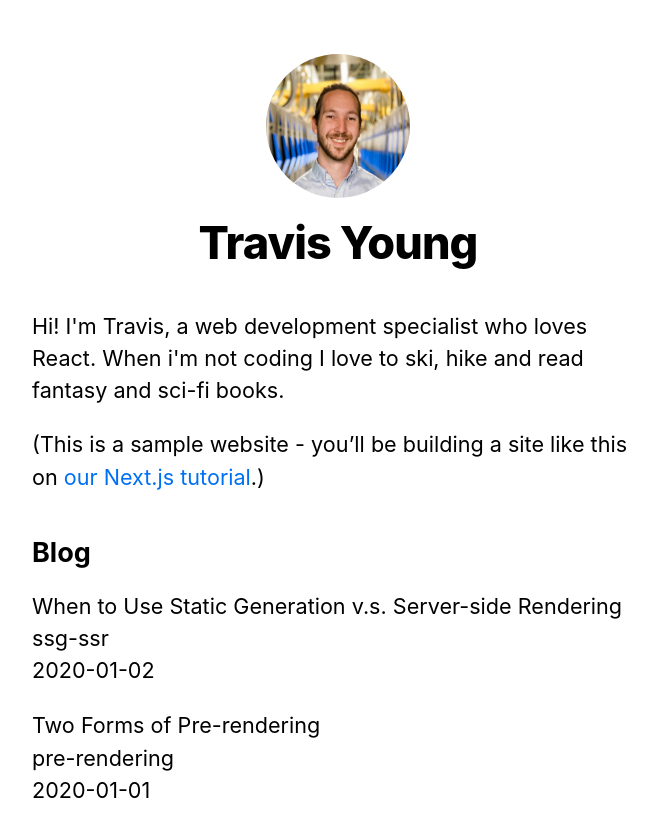
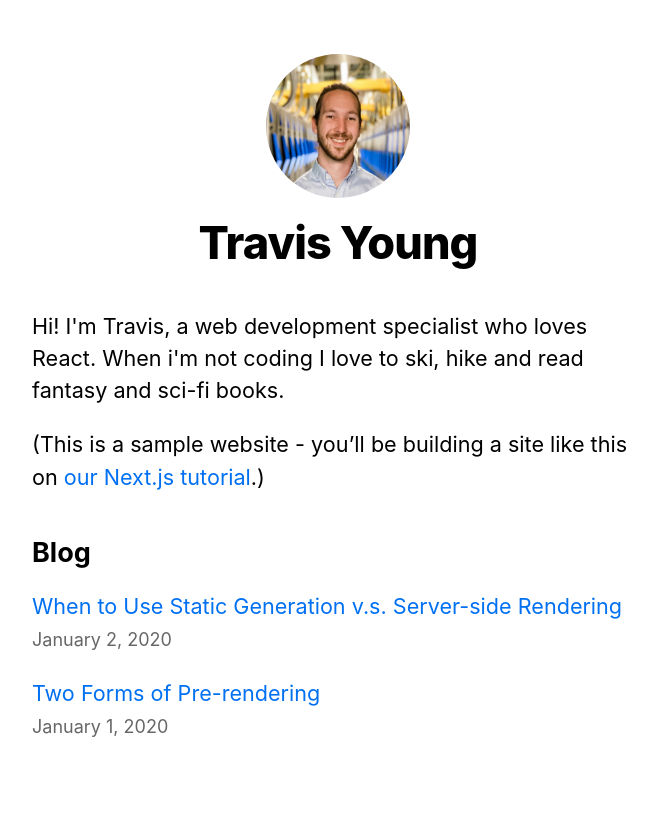
Before and after one commit to tyoung31/nextjs-blog, a Next.js app: page / in a window 1280 px wide. Shown: the top 836 px of the page, without its empty margins (302-959 px from the left). Built offline with nearby package versions, Linux system fonts and the light colour scheme.

Commit message:
created api route

```diff
--- /dev/null
+++ b/pages/api/hello.js
@@ -0,0 +1,3 @@
+export default function handler(req, res) {
+  res.status(200).json({ text: "Hello" });
+}
--- a/pages/index.js
+++ b/pages/index.js
@@ -2,6 +2,8 @@ import Head from "next/head";
 import Layout, { siteTitle } from "../components/layout";
 import utilStyles from "../styles/utils.module.css";
 import { getSortedPostsData } from "../lib/posts";
+import Link from "next/link";
+import Date from "../components/date";
 
 export async function getStaticProps() {
   const allPostsData = getSortedPostsData();
@@ -33,11 +35,13 @@ export default function Home({ allPostsData }) {
         <ul className={utilStyles.list}>
           {allPostsData.map(({ id, date, title }) => (
             <li className={utilStyles.listItem} key={id}>
-              {title}
+              <Link href={`/posts/${id}`}>
+                <a>{title}</a>
+              </Link>
               <br />
-              {id}
-              <br />
-              {date}
+              <small className={utilStyles.lightText}>
+                <Date dateString={date} />
+              </small>
             </li>
           ))}
         </ul>
```
